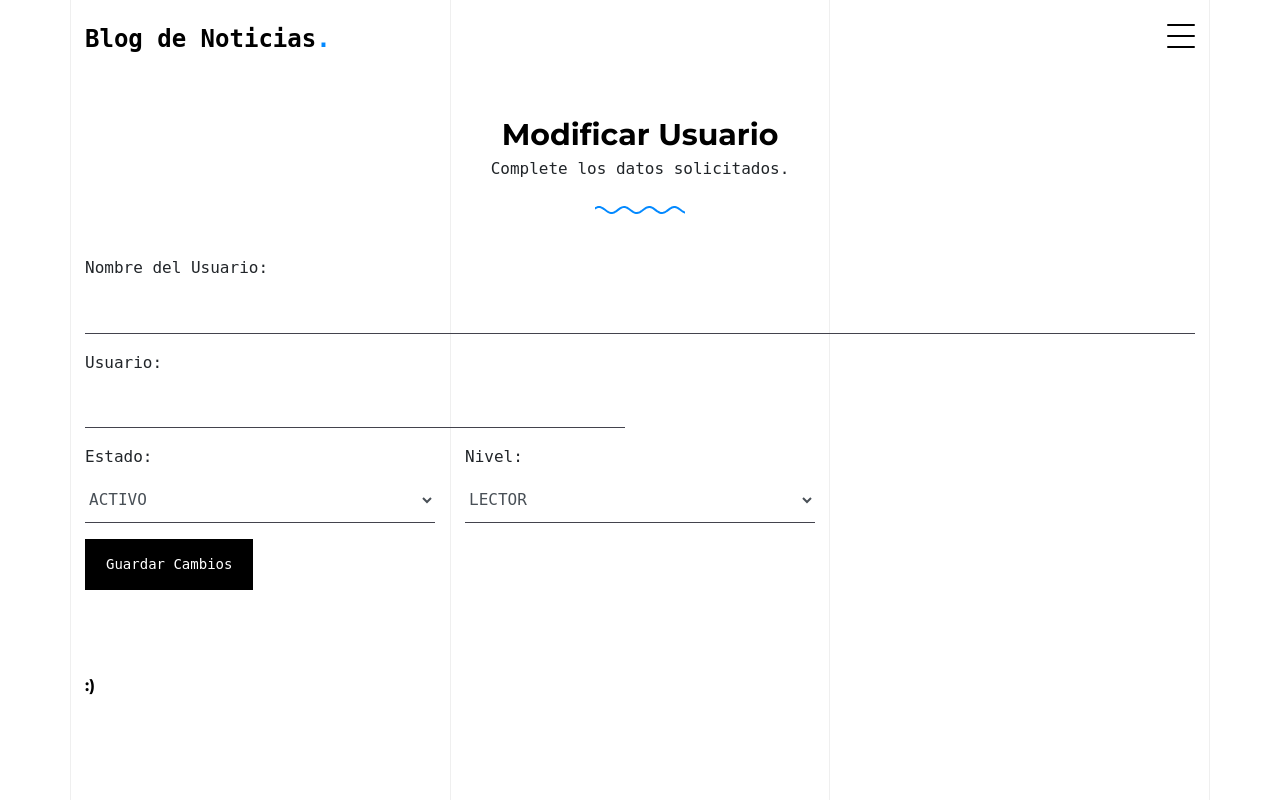
After one commit to sebasgfb/django, a Django app: template CMS/pagina_cms/templates/usuario_modificar.html in a window 1280 px wide. The commit adds this page. Run offline with Django 3.2, Linux system fonts and the light colour scheme; the template is opened without the code that fills it, so the values that code supplies are empty; some libraries are stand-ins or nearby versions; some web fonts are replaced.

Commit message:
big update

```diff
--- a/CMS/pagina_cms/templates/base.html
+++ b/CMS/pagina_cms/templates/base.html
@@ -56,9 +56,9 @@
         <a href="/" class="logo m-0">Blog de Noticias<span class="text-primary">.</span></a>
 
         <ul class="js-clone-nav d-none d-lg-inline-none site-menu float-right site-nav-wrap">
-          <li><a href="/acceder" class="nav-link active">Panel</a></li>
+          <li><a href="/acceder" class="nav-link">Panel</a></li>
           <li><a href="/ver_noticias" class="nav-link">Noticias</a></li>
-          <li><a href="/salir" class="nav-link">Salir</a></li>
+          <li><a href="/salir" class="nav-link active">Salir</a></li>
         </ul>
 
         <a href="#" class="burger ml-auto float-right site-menu-toggle js-menu-toggle d-inline-block d-lg-inline-block" data-toggle="collapse" data-target="#main-navbar">
--- a/CMS/pagina_cms/templates/panel.html
+++ b/CMS/pagina_cms/templates/panel.html
@@ -25,13 +25,7 @@
                 <a href="{% url 'agregar_noticia' %}" class="btn btn-primary btn-block rounded-pill py-3 px-4 shadow-sm">Agregar Noticia</a>
             </div>
             <div class="col-lg-6 mb-4">
-                <a href="{% url 'ver_noticias' %}" class="btn btn-primary btn-block rounded-pill py-3 px-4 shadow-sm">Ver Noticias</a>
-            </div>
-            <div class="col-lg-6 mb-4">
                 <a href="{% url 'ver_grupos' %}" class="btn btn-primary btn-block rounded-pill py-3 px-4 shadow-sm">Administrar Grupos</a>
-            </div>
-            <div class="col-lg-6 mb-4">
-                <a href="{% url 'salir' %}" class="btn btn-danger btn-block rounded-pill py-3 px-4 shadow-sm">Salir del sistema</a>
             </div>
         </div>
     </div>
--- /dev/null
+++ b/CMS/pagina_cms/templates/usuario_modificar.html
@@ -0,0 +1,59 @@
+{% extends 'base.html' %}
+
+{% block cuerpo %}
+<div class="untree_co-section pb-0">
+    <div class="container">
+      <div class="row mb-4">
+        <div class="col-lg-7 text-center mx-auto">
+          <h2 class="section-heading gsap-reveal-hero mb-0"><strong>Modificar Usuario</strong></h2>
+          <p class="gsap-reveal-hero">Complete los datos solicitados.</p>
+          <div class="wave gsap-reveal-hero" >
+            <svg>
+              <path d="M10,10 L50,100 L90,50" stroke="#0389ff"></path>
+            </svg>
+          </div>
+        </div>
+      </div>
+      <div class="row">
+        <div class="col-lg-12">
+          <form action="{% url 'modusuario' id=usuario.id %}" method="post">
+            {% csrf_token %}
+            <div class="row">
+              <div class="col-lg-12 form-group">
+                <label>Nombre del Usuario:</label>
+                <input type="text" name="nombre" class="form-control" required value="{{ usuario.nombre }}">
+              </div>
+              <div class="col-lg-6 form-group">
+                <label>Usuario:</label>
+                <input type="text" name="usuario" class="form-control" required value="{{ usuario.usuario }}">
+              </div>
+            </div>
+            <div class="row">
+              <div class="col-lg-4 form-group">
+                <label>Estado:</label>
+                <select name="estado" class="form-control">
+                  <option value="ACTIVO" {% if usuario.estado == 'ACTIVO' %} selected {% endif %}>ACTIVO</option>
+                  <option value="INACTIVO" {% if usuario.estado == 'INACTIVO' %} selected {% endif %}>INACTIVO</option>
+              </select>
+              </div>
+              <div class="col-lg-4 form-group">
+                <label>Nivel:</label>
+                <select name="nivel" class="form-control">
+                  <option value="LECTOR" {% if usuario.nivel == 'LECTOR' %} selected {% endif %}>LECTOR</option>
+                  <option value="MODERADOR" {% if usuario.nivel == 'MODERADOR' %} selected {% endif %}>MODERADOR</option>
+                  <option value="ADMINISTRADOR" {% if usuario.nivel == 'ADMINISTRADOR' %} selected {% endif %}>ADMINISTRADOR</option>
+              </select>
+              </div>
+            </div>
+            <div class="row">
+              <div class="col-12 form-group">
+                <input type="submit" class="btn btn-black" value="Guardar Cambios">
+              </div>
+            </div>
+          </form>
+        </div>
+
+      </div>
+    </div>
+  </div>
+{% endblock %}
--- a/CMS/pagina_cms/templates/ver_noticias.html
+++ b/CMS/pagina_cms/templates/ver_noticias.html
@@ -23,7 +23,6 @@
 <div class="container">
     <br>
     <br>
-    <a href="{% url 'acceder' %}" class="btn btn-primary btn-block rounded-pill shadow-sm mt-4">Volver</a>
     <h2 class="section-heading mt-4">Noticias</h2>
     <div class="row">
         {% for noticia in noticias %}
```
Also changed, not shown: CMS/pagina_cms/usuarios.py (+18 -3 lines), CMS/db.sqlite3.
